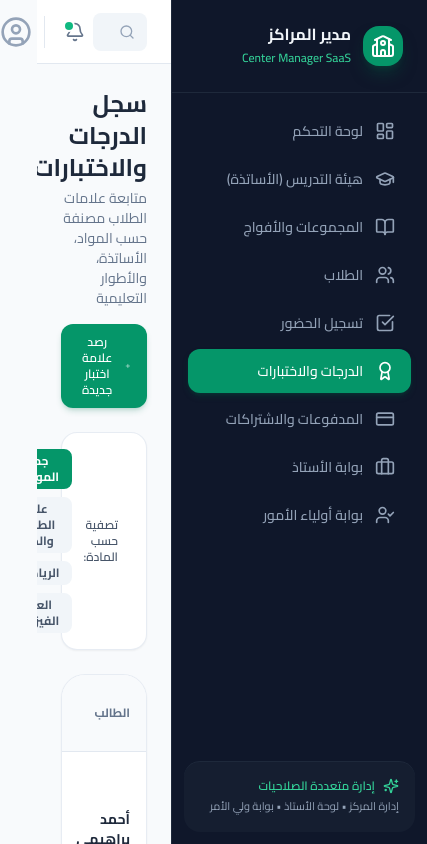
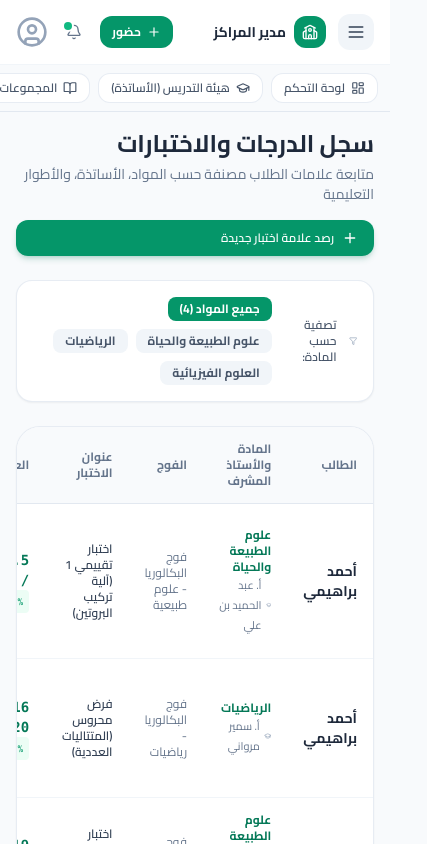
Before and after one commit to hamidg2027/EdTech-SaaS, a Next.js app: page /dashboard/grades in a window 390 px wide. Shown: the top 844 px of the page, 427 px wide, since content can reach past the window. Built offline with nearby package versions, Linux system fonts and the light colour scheme.

Commit message:
Add files via upload

```diff
--- a/src/app/dashboard/layout.tsx
+++ b/src/app/dashboard/layout.tsx
@@ -1,3 +1,5 @@
+'use client';
+import { useState } from 'react';
 import Sidebar from '@/components/Sidebar';
 import Header from '@/components/Header';
 
@@ -6,12 +8,17 @@ export default function DashboardLayout({
 }: {
   children: React.ReactNode;
 }) {
+  const [mobileOpen, setMobileOpen] = useState(false);
+
   return (
     <div className="flex min-h-screen bg-slate-50">
-      <Sidebar />
-      <div className="flex-1 flex flex-col min-w-0">
-        <Header />
-        <main className="flex-1 p-6 md:p-8 overflow-y-auto">
+      {/* Sidebar: Permanent on Desktop (lg:), Drawer on Mobile */}
+      <Sidebar mobileOpen={mobileOpen} setMobileOpen={setMobileOpen} />
+
+      {/* Main App Content: Full Width on Mobile, Padded beside sidebar on Desktop */}
+      <div className="flex-1 flex flex-col min-w-0 w-full overflow-hidden">
+        <Header onToggleMobileMenu={() => setMobileOpen(!mobileOpen)} />
+        <main className="flex-1 p-4 sm:p-6 md:p-8 overflow-y-auto max-w-7xl w-full mx-auto">
           {children}
         </main>
       </div>
--- a/src/components/Header.tsx
+++ b/src/components/Header.tsx
@@ -1,36 +1,66 @@
 'use client';
-import { Bell, Search, UserCircle, Plus } from 'lucide-react';
+import { Bell, Search, UserCircle, Plus, Menu, School } from 'lucide-react';
 import Link from 'next/link';
+import { usePathname } from 'next/navigation';
+import { menuItems } from './Sidebar';
 
-export default function Header() {
+export default function Header({
+  onToggleMobileMenu,
+}: {
+  onToggleMobileMenu?: () => void;
+}) {
+  const pathname = usePathname();
+
   return (
-    <header className="h-16 bg-white border-b border-slate-200 px-6 flex items-center justify-between sticky top-0 z-10">
-      <div className="flex items-center gap-4 flex-1 max-w-md">
-        <div className="relative w-full">
+    <header className="bg-white border-b border-slate-200 sticky top-0 z-30">
+      {/* Top Header Bar */}
+      <div className="h-16 px-4 md:px-6 flex items-center justify-between gap-3">
+        {/* Left: Mobile Hamburger & Logo */}
+        <div className="flex items-center gap-3">
+          <button
+            type="button"
+            onClick={onToggleMobileMenu}
+            className="lg:hidden p-2 rounded-xl text-slate-700 bg-slate-100 hover:bg-slate-200 transition-colors"
+            aria-label="فتح القائمة"
+          >
+            <Menu className="w-5 h-5" />
+          </button>
+
+          <div className="lg:hidden flex items-center gap-2">
+            <div className="w-8 h-8 rounded-xl bg-emerald-600 flex items-center justify-center text-white">
+              <School className="w-4 h-4" />
+            </div>
+            <span className="font-bold text-sm text-slate-800">مدير المراكز</span>
+          </div>
+
+          {/* Desktop Search Bar */}
+          <div className="hidden lg:block relative w-72">
             <Search className="w-4 h-4 text-slate-400 absolute right-3 top-1/2 -translate-y-1/2" />
             <input
               type="text"
               placeholder="بحث عن طالب، فوج، أو هاتف..."
-            className="w-full pr-9 pl-4 py-2 text-sm bg-slate-100 rounded-lg focus:outline-none focus:ring-2 focus:ring-emerald-500/20 focus:bg-white transition-all border border-transparent focus:border-emerald-500"
+              className="w-full pr-9 pl-4 py-2 text-sm bg-slate-100 rounded-xl focus:outline-none focus:ring-2 focus:ring-emerald-500/20 focus:bg-white transition-all border border-transparent focus:border-emerald-500"
             />
           </div>
         </div>
 
-      <div className="flex items-center gap-3">
+        {/* Right: Actions */}
+        <div className="flex items-center gap-2 sm:gap-3">
           <Link
             href="/dashboard/attendance"
-          className="hidden sm:flex items-center gap-2 bg-emerald-600 hover:bg-emerald-700 text-white text-xs font-semibold px-4 py-2 rounded-lg transition-colors shadow-sm"
+            className="flex items-center gap-1.5 bg-emerald-600 hover:bg-emerald-700 text-white text-xs font-bold px-3 py-2 rounded-xl transition-colors shadow-xs"
           >
-          <Plus className="w-4 h-4" />
-          <span>تسجيل حضور جديد</span>
+            <Plus className="w-3.5 h-3.5" />
+            <span className="hidden sm:inline">تسجيل حضور</span>
+            <span className="sm:hidden">حضور</span>
           </Link>
 
-        <button className="w-9 h-9 flex items-center justify-center rounded-lg text-slate-500 hover:bg-slate-100 relative transition-colors">
-          <Bell className="w-5 h-5" />
+          <button className="w-9 h-9 flex items-center justify-center rounded-xl text-slate-500 hover:bg-slate-100 relative transition-colors">
+            <Bell className="w-4 h-4" />
             <span className="w-2 h-2 bg-emerald-500 rounded-full absolute top-2 left-2 ring-2 ring-white"></span>
           </button>
 
-        <div className="h-8 w-px bg-slate-200"></div>
+          <div className="hidden sm:block h-6 w-px bg-slate-200"></div>
 
           <div className="flex items-center gap-2 text-right">
             <UserCircle className="w-8 h-8 text-slate-400" />
@@ -40,6 +70,29 @@ export default function Header() {
             </div>
           </div>
         </div>
+      </div>
+
+      {/* Mobile Top Navigation Horizontal Bar (Scrollable on phone screens) */}
+      <div className="lg:hidden px-3 py-2 bg-slate-50/90 border-t border-slate-100 overflow-x-auto flex gap-2 no-scrollbar">
+        {menuItems.slice(0, 6).map((item) => {
+          const isActive = pathname === item.href;
+          const Icon = item.icon;
+          return (
+            <Link
+              key={item.href}
+              href={item.href}
+              className={`flex items-center gap-1.5 px-3 py-1.5 rounded-xl text-xs font-semibold whitespace-nowrap transition-all flex-shrink-0 ${
+                isActive
+                  ? 'bg-emerald-600 text-white shadow-xs'
+                  : 'bg-white text-slate-600 border border-slate-200/80 hover:bg-slate-100'
+              }`}
+            >
+              <Icon className="w-3.5 h-3.5" />
+              <span>{item.name}</span>
+            </Link>
+          );
+        })}
+      </div>
     </header>
   );
 }
--- a/src/components/Sidebar.tsx
+++ b/src/components/Sidebar.tsx
@@ -12,10 +12,11 @@ import {
   Sparkles,
   School,
   GraduationCap,
-  Briefcase
+  Briefcase,
+  X
 } from 'lucide-react';
 
-const menuItems = [
+export const menuItems = [
   { name: 'لوحة التحكم', href: '/dashboard', icon: LayoutDashboard },
   { name: 'هيئة التدريس (الأساتذة)', href: '/dashboard/teachers', icon: GraduationCap },
   { name: 'المجموعات والأفواج', href: '/dashboard/groups', icon: BookOpen },
@@ -27,11 +28,19 @@ const menuItems = [
   { name: 'بوابة أولياء الأمور', href: '/parent', icon: UserCheck },
 ];
 
-export default function Sidebar() {
+export default function Sidebar({
+  mobileOpen = false,
+  setMobileOpen,
+}: {
+  mobileOpen?: boolean;
+  setMobileOpen?: (open: boolean) => void;
+}) {
   const pathname = usePathname();
 
   return (
-    <aside className="w-64 bg-slate-900 text-slate-100 flex flex-col h-screen sticky top-0 border-l border-slate-800">
+    <>
+      {/* 1. Desktop Sidebar (Always visible on large screens lg:) */}
+      <aside className="hidden lg:flex w-64 bg-slate-900 text-slate-100 flex-col h-screen sticky top-0 border-l border-slate-800 z-30">
         <div className="p-6 border-b border-slate-800 flex items-center justify-between">
           <div className="flex items-center gap-3">
             <div className="w-10 h-10 rounded-2xl bg-emerald-600 flex items-center justify-center text-white shadow-lg shadow-emerald-900/50">
@@ -54,7 +63,7 @@ export default function Sidebar() {
                 href={item.href}
                 className={`flex items-center gap-3 px-4 py-3 rounded-xl text-sm font-medium transition-all ${
                   isActive
-                  ? 'bg-emerald-600 text-white shadow-md shadow-emerald-900/40'
+                    ? 'bg-emerald-600 text-white shadow-md shadow-emerald-900/40 font-bold'
                     : 'text-slate-400 hover:text-slate-100 hover:bg-slate-800/60'
                 }`}
               >
@@ -75,5 +84,66 @@ export default function Sidebar() {
           </p>
         </div>
       </aside>
+
+      {/* 2. Mobile Drawer / Sidebar Overlay (Only on mobile when toggled) */}
+      {mobileOpen && (
+        <div className="lg:hidden fixed inset-0 z-50 flex">
+          {/* Backdrop */}
+          <div
+            className="fixed inset-0 bg-slate-950/70 backdrop-blur-xs transition-opacity"
+            onClick={() => setMobileOpen && setMobileOpen(false)}
+          />
+
+          {/* Drawer content */}
+          <div className="relative w-4/5 max-w-xs bg-slate-900 text-slate-100 flex flex-col h-full z-10 shadow-2xl border-l border-slate-800">
+            <div className="p-5 border-b border-slate-800 flex items-center justify-between">
+              <div className="flex items-center gap-3">
+                <div className="w-9 h-9 rounded-xl bg-emerald-600 flex items-center justify-center text-white">
+                  <School className="w-5 h-5" />
+                </div>
+                <div>
+                  <h2 className="font-bold text-sm text-white">مدير المراكز</h2>
+                  <span className="text-[10px] text-emerald-400">القائمة الرئيسية</span>
+                </div>
+              </div>
+              <button
+                onClick={() => setMobileOpen && setMobileOpen(false)}
+                className="p-1.5 text-slate-400 hover:text-white rounded-lg bg-slate-800"
+              >
+                <X className="w-5 h-5" />
+              </button>
+            </div>
+
+            <nav className="flex-1 p-4 space-y-1 overflow-y-auto">
+              {menuItems.map((item) => {
+                const Icon = item.icon;
+                const isActive = pathname === item.href;
+                return (
+                  <Link
+                    key={item.href}
+                    href={item.href}
+                    onClick={() => setMobileOpen && setMobileOpen(false)}
+                    className={`flex items-center gap-3 px-4 py-3 rounded-xl text-sm font-medium transition-all ${
+                      isActive
+                        ? 'bg-emerald-600 text-white shadow-md shadow-emerald-900/40 font-bold'
+                        : 'text-slate-400 hover:text-slate-100 hover:bg-slate-800/60'
+                    }`}
+                  >
+                    <Icon className="w-5 h-5 flex-shrink-0" />
+                    <span>{item.name}</span>
+                  </Link>
+                );
+              })}
+            </nav>
+
+            <div className="p-4 border-t border-slate-800 bg-slate-950/40">
+              <p className="text-[11px] text-slate-500 text-center">
+                نظام إدارة مراكز الدروس © 2026
+              </p>
+            </div>
+          </div>
+        </div>
+      )}
+    </>
   );
 }
```
Lines whose indentation alone changed are shown as unchanged.
